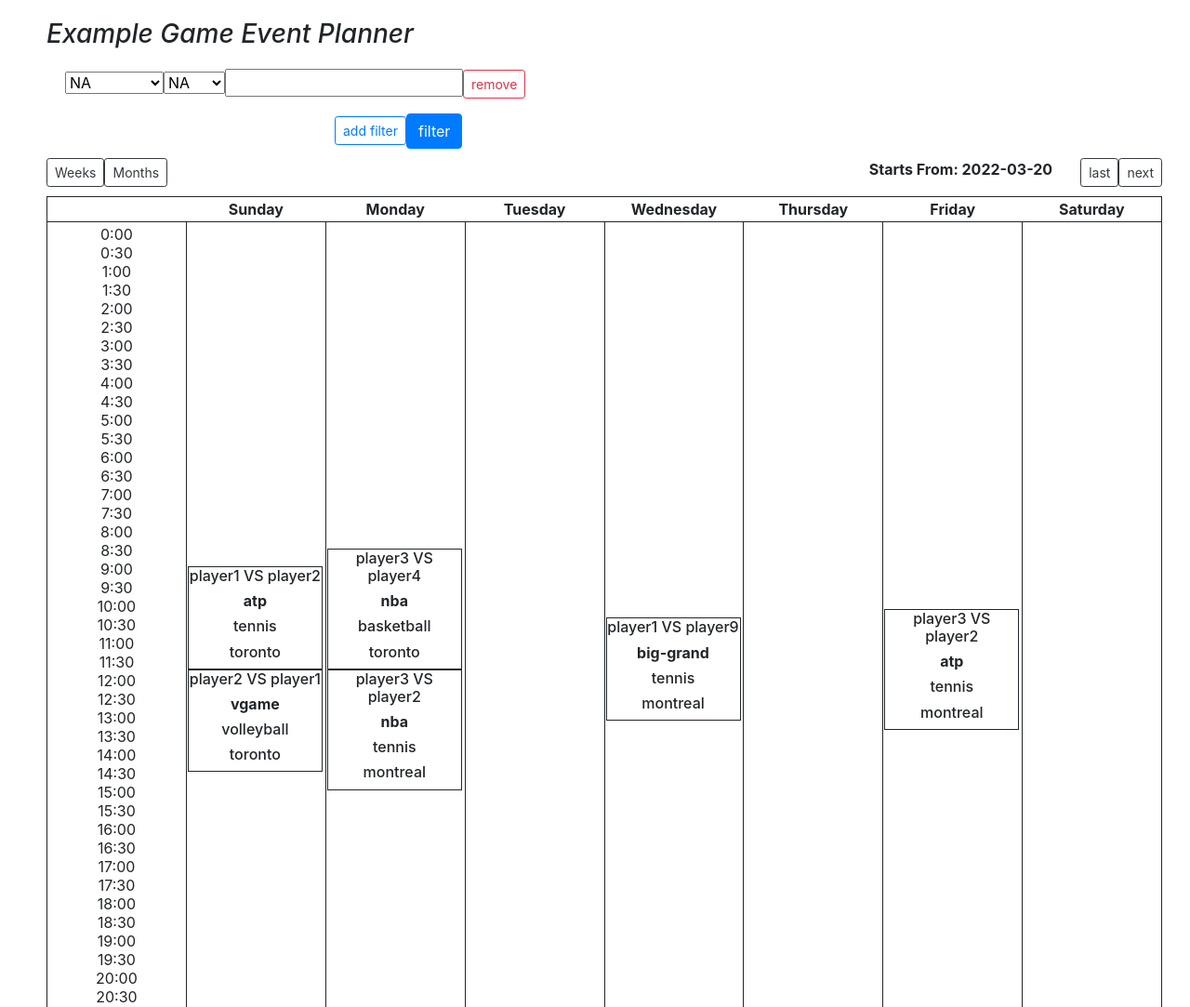
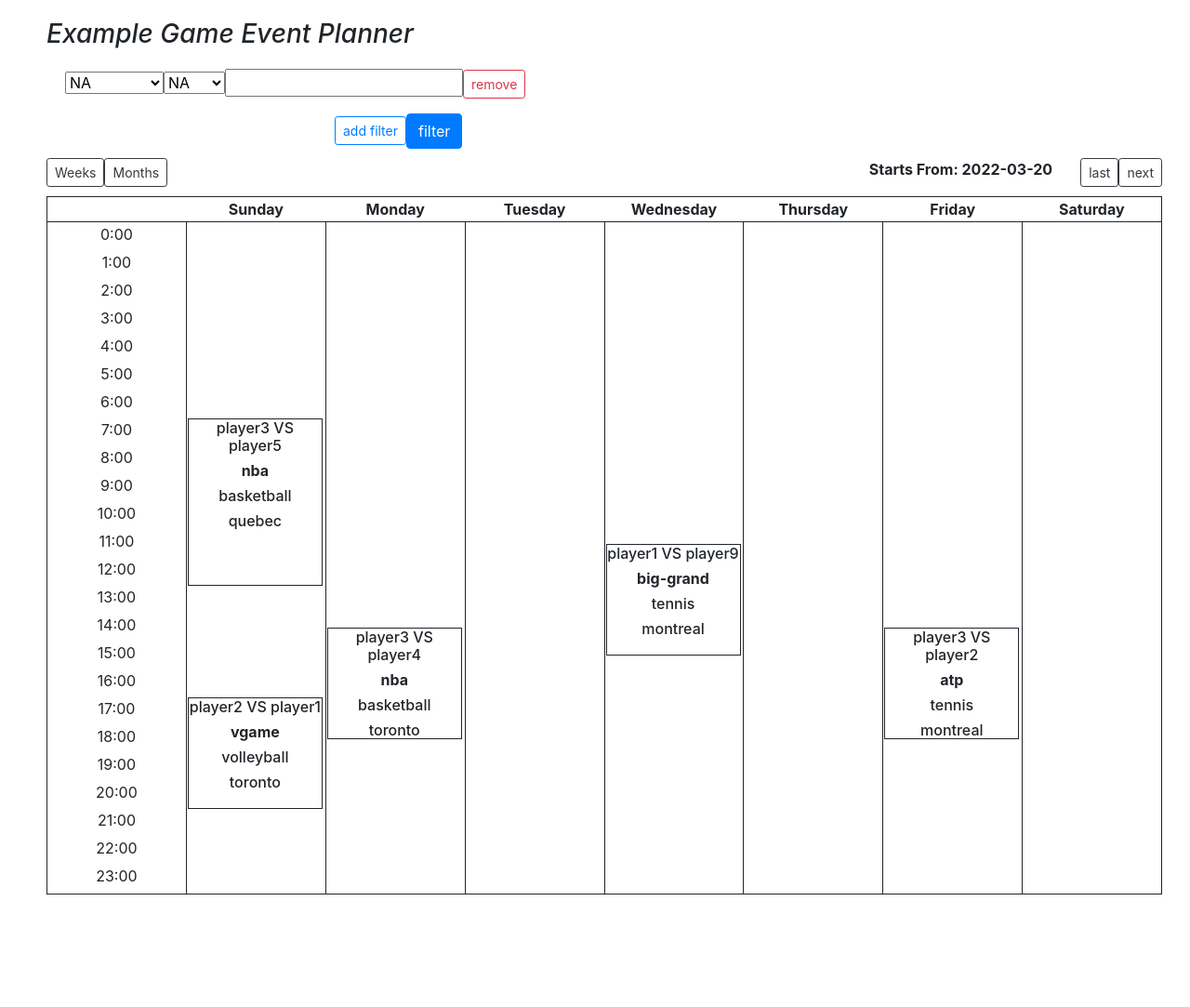
Before and after one commit to amyDing629/GamePlannerLibrary, a website: page pub/examples.html in a window 1280 px wide. Shown: the top 1083 px of the page at 93% size. After the commit the page ends 962 px from the top, so only its background shows below. Drawn offline with nearby package versions, Linux system fonts and the light colour scheme; a web font is replaced by a local one.

Commit message:
put event in right position

```diff
--- a/pub/examples.js
+++ b/pub/examples.js
@@ -2,16 +2,16 @@
 const gamePlanner = new GamePlanner();
 
 gamePlanner.setTableName('Example Game Event Planner');
-gamePlanner.addEvent('player1', 'player2', new Date(2022, 2, 20, 10, 0, 0, 0), {'type': 'tennis', 'location': 'toronto', 'gamename': 'atp'});
-gamePlanner.addEvent('player3', 'player4', new Date(2022, 2, 21, 12, 0, 0, 0), {'type': 'basketball', 'location': 'toronto', 'gamename': 'nba'});
-gamePlanner.addEvent('player1', 'player4', new Date(2022, 2, 15, 10, 0, 0, 0), {'type': 'football', 'location': 'quebec', 'gamename': 'world-cup'});
-gamePlanner.addEvent('player3', 'player5', new Date(2022, 3, 22, 12, 0, 0, 0), {'type': 'basketball', 'location': 'quebec', 'gamename': 'nba'});
-gamePlanner.addEvent('player3', 'player2', new Date(2022, 2, 25, 10, 0, 0, 0), {'type': 'tennis', 'location': 'montreal', 'gamename': 'atp'});
-gamePlanner.addEvent('player6', 'player7', new Date(2022, 2, 18, 12, 0, 0, 0), {'type': 'volleyball', 'location': 'toronto', 'gamename': 'vgame'});
-gamePlanner.addEvent('player2', 'player1', new Date(2022, 2, 20, 10, 0, 0, 0), {'type': 'volleyball', 'location': 'toronto', 'gamename': 'vgame'});
-gamePlanner.addEvent('player3', 'player2', new Date(2022, 2, 21, 12, 0, 0, 0), {'type': 'tennis', 'location': 'montreal', 'gamename': 'nba'});
-gamePlanner.addEvent('player1', 'player9', new Date(2022, 2, 23, 10, 0, 0, 0), {'type': 'tennis', 'location': 'montreal', 'gamename': 'big-grand'});
-gamePlanner.addEvent('player4', 'player5', new Date(2022, 2, 27, 12, 0, 0, 0), {'type': 'basketball', 'location': 'toronto', 'gamename': 'bgame'});
+gamePlanner.addEvent('player1', 'player2', new Date(2022, 3, 2, 5, 0, 0, 0), {'type': 'tennis', 'location': 'toronto', 'gamename': 'atp', 'duration': 4});
+gamePlanner.addEvent('player3', 'player4', new Date(2022, 2, 21, 9, 0, 0, 0), {'type': 'basketball', 'location': 'toronto', 'gamename': 'nba', 'duration': 4});
+gamePlanner.addEvent('player1', 'player4', new Date(2022, 3, 7, 8, 0, 0, 0), {'type': 'football', 'location': 'quebec', 'gamename': 'world-cup', 'duration': 7});
+gamePlanner.addEvent('player3', 'player5', new Date(2022, 2, 20, 4, 0, 0, 0), {'type': 'basketball', 'location': 'quebec', 'gamename': 'nba', 'duration': 6});
+gamePlanner.addEvent('player3', 'player2', new Date(2022, 2, 25, 9, 0, 0, 0), {'type': 'tennis', 'location': 'montreal', 'gamename': 'atp', 'duration': 4});
+gamePlanner.addEvent('player6', 'player7', new Date(2022, 3, 4, 8, 0, 0, 0), {'type': 'volleyball', 'location': 'toronto', 'gamename': 'vgame', 'duration': 5});
+gamePlanner.addEvent('player2', 'player1', new Date(2022, 2, 20, 4, 0, 0, 0), {'type': 'volleyball', 'location': 'toronto', 'gamename': 'vgame', 'duration': 4});
+gamePlanner.addEvent('player3', 'player2', new Date(2022, 3, 5, 3, 0, 0, 0), {'type': 'tennis', 'location': 'montreal', 'gamename': 'nba', 'duration': 6});
+gamePlanner.addEvent('player1', 'player9', new Date(2022, 2, 23, 3, 0, 0, 0), {'type': 'tennis', 'location': 'montreal', 'gamename': 'big-grand', 'duration': 4});
+gamePlanner.addEvent('player4', 'player5', new Date(2022, 2, 27, 12, 0, 0, 0), {'type': 'basketball', 'location': 'toronto', 'gamename': 'bgame', 'duration': 6});
 
 let container = document.getElementById('library-content');
 let gameRenderer = new GameRenderer(gamePlanner, container);
--- a/pub/game-planner.css
+++ b/pub/game-planner.css
@@ -58,6 +58,7 @@
     width: 1200px;
     border-collapse: collapse;
     margin-left: 20px;
+    height: 720;
 }
 
 #main-table td{
@@ -79,7 +80,7 @@
 }
 
 .planner_time{
-    height: 20px;
+    height: 30px;
 
 }
 
--- a/pub/game-planner.js
+++ b/pub/game-planner.js
@@ -429,12 +429,13 @@ GameRenderer.prototype = {
         body_tr = document.createElement('tr');
         time_td = document.createElement('td');
         let eventTime;
-        for (let i = 0; i < 48; i++) {
-            if (Math.floor(i/2) == i/2){
-                eventTime = Math.floor(i/2).toString() + ':00';
-            } else {
-                eventTime = Math.floor(i/2).toString() + ':30';
-            }
+        for (let i = 0; i < 24; i++) {
+            // if (Math.floor(i/2) == i/2){
+            //     eventTime = Math.floor(i/2).toString() + ':00';
+            // } else {
+            //     eventTime = Math.floor(i/2).toString() + ':30';
+            // }
+            eventTime = i.toString() + ':00';
             timeDiv = document.createElement('div');
             timeDiv.className = 'planner_time';
             timeDiv.innerHTML = eventTime;
@@ -451,7 +452,10 @@ GameRenderer.prototype = {
             for (event of this._filterEventsWithDate(date)){
                 eventDiv = document.createElement('div');
                 eventDiv.className = 'event';
-
+                eventDiv.style.setProperty('position', 'absolute');
+                eventDiv.style = "margin-top:" + 30*parseInt(event.startTime.getHours()).toString() + "px; ";
+                //eventDiv.style = height:" + (30*event.duration).toString() + ;
+                eventDiv.style.setProperty('height', (30*event.duration).toString() + 'px');
                 players_h6 = document.createElement('h6');
                 players_h6.className = 'players';
                 players_h6.innerHTML = event.player1 + ' VS ' + event.player2;
```
Also changed, not shown: pub/index.html (+2 -2 lines).
